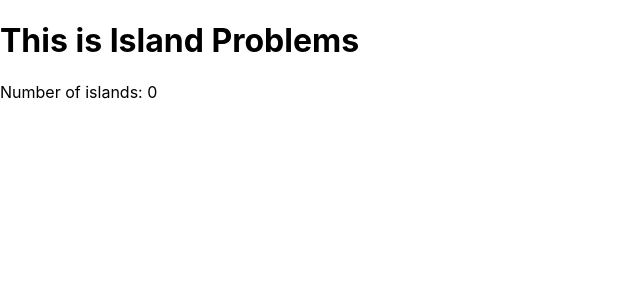
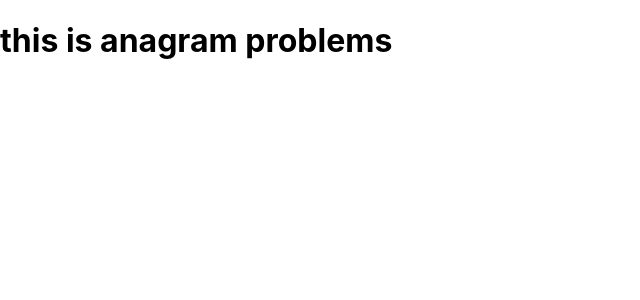
Before and after one commit to aniket2727/React-Interview, a React (Create React App) app in the folder app/: page / in a window 1280 px wide. Shown: the top 300 px of the page, without its empty margins (0-640 px from the left). Built offline with nearby package versions, Linux system fonts and the light colour scheme.

Commit message:
add anagram problems

```diff
--- /dev/null
+++ b/app/src/A31.js
@@ -0,0 +1,49 @@
+
+
+
+
+/// anagram problem nn react
+//leetcode problem
+
+
+
+const Anagramproblem=()=>{
+
+    function anagram(strs){
+
+        const map=new Map();
+
+        for(const str of strs){
+            const key=str.split('').sort().join('');
+
+            if(map.has(key)){
+                map.get(key).push(str);
+            }
+
+            else{
+                map.set(key,[str])
+            }
+
+
+        }
+
+
+        return Array.from(map.values())
+
+
+    }
+
+
+    const strs = ["eat", "tea", "tan", "ate", "nat", "bat"];
+    const result=anagram(strs);
+    console.log(result);
+    return(
+        <div>
+           <h1>this is anagram problems</h1>
+        </div>
+    )
+}
+
+
+
+export default Anagramproblem;
--- a/app/src/App.js
+++ b/app/src/App.js
@@ -131,11 +131,11 @@ import Verticaltrvalsa from "./A27";
 import Twosum from "./A28";
 import Longestsum from "./A29";
 import Islandprobelsm from "./A30";
-
+import Anagramproblem from "./A31";
 function App() {
   return (
     <div className="">
-     <Islandprobelsm/>
+     <Anagramproblem/>
     </div>
   );
 }
```
